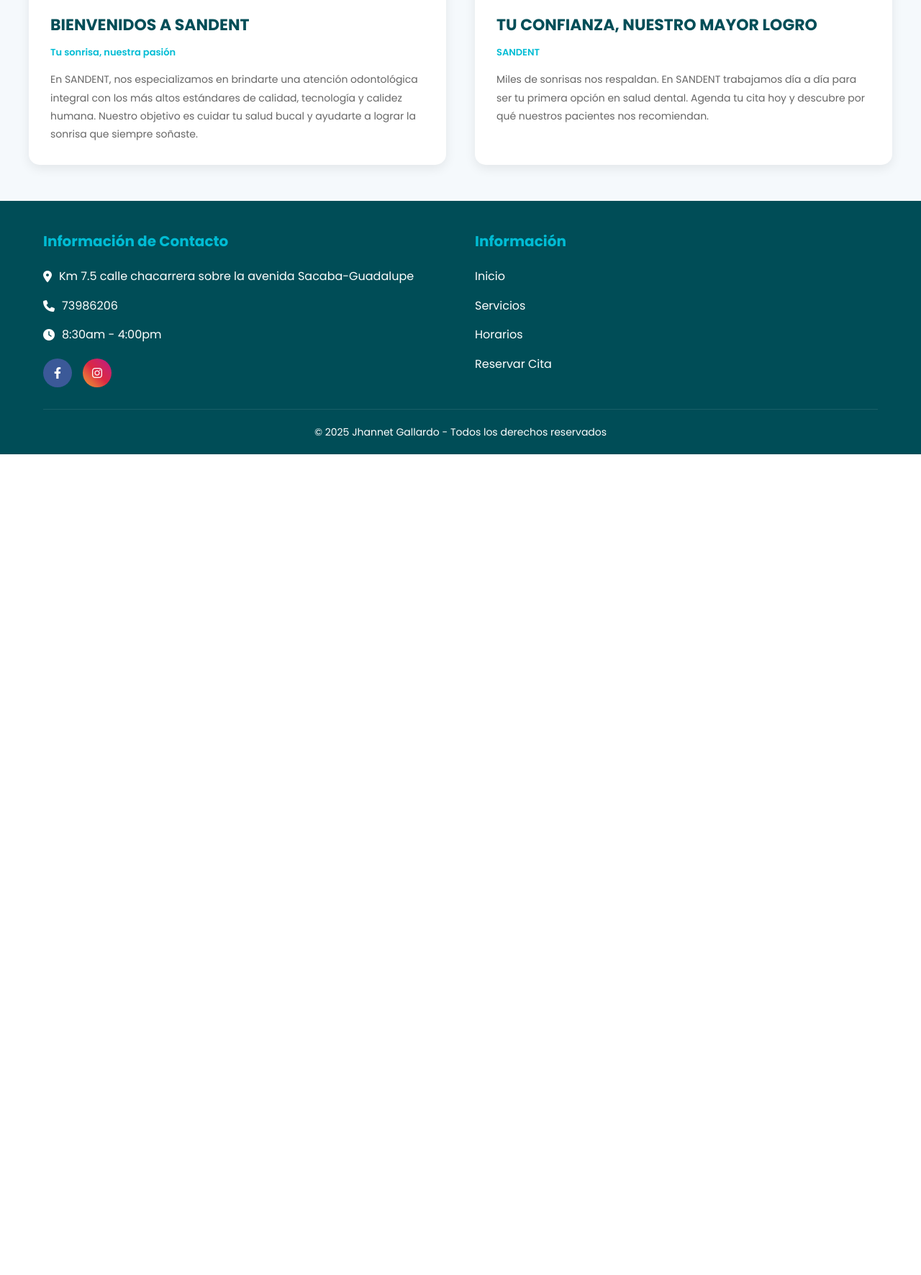
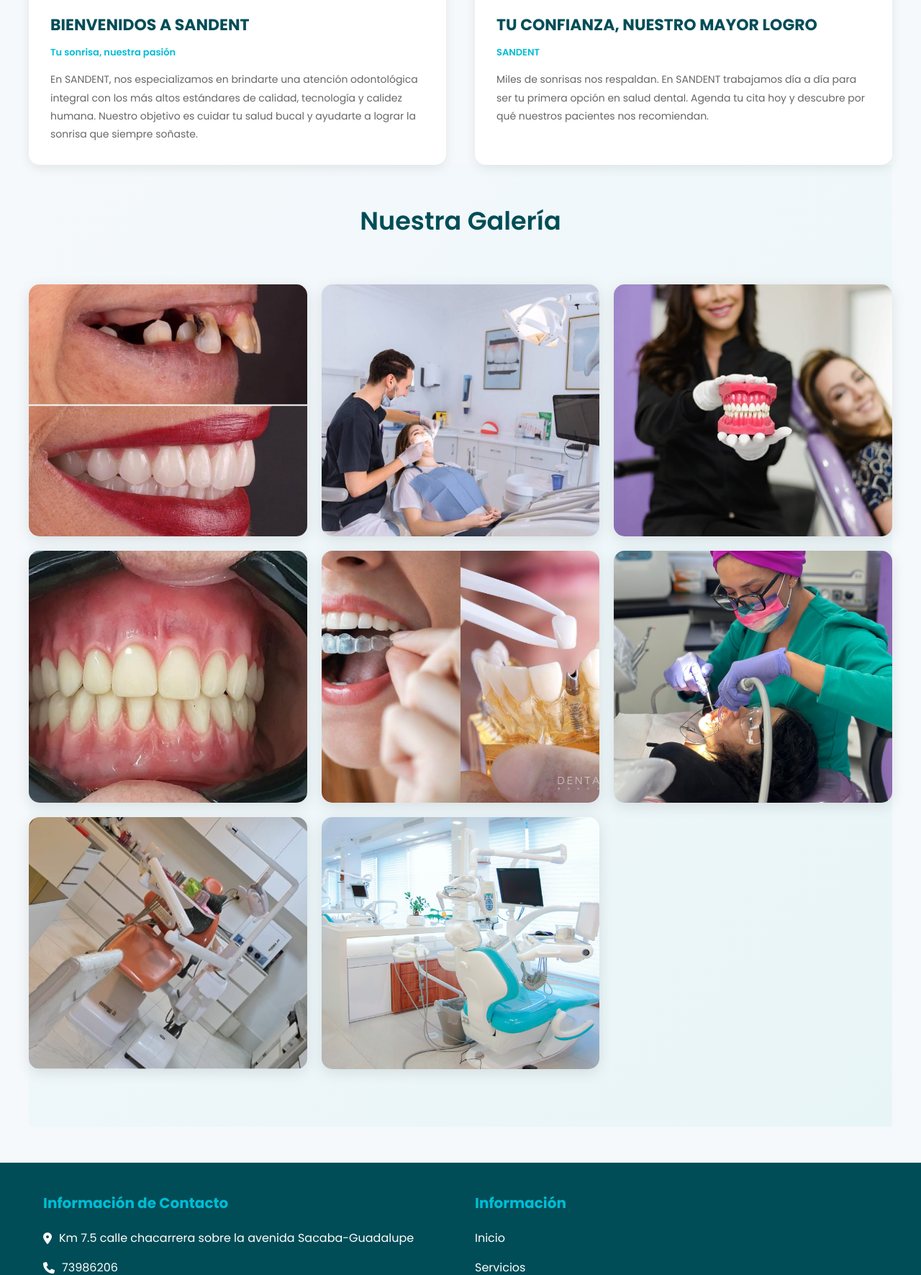
Before and after one commit to Faxterefalt/consultorio-dental, a PHP site: page / in a window 1280 px wide. Shown: the part 3040-4811 px from the top of the page at 72% size. Before the commit the page ends 3671 px from the top, so only its background shows below. Run offline with PHP 8.4, Linux system fonts and the light colour scheme.

Commit message:
mejoras en inicio

```diff
--- /dev/null
+++ b/consultorio-dental/assets/css/gallery.css
@@ -0,0 +1,239 @@
+/* ================================== */
+/*       GALERÍA MODERNA              */
+/* ================================== */
+
+.gallery-section {
+    padding: 5rem 0;
+    background: linear-gradient(135deg, #f5f9fc 0%, #e8f5f7 100%);
+}
+
+.gallery-container {
+    display: grid;
+    grid-template-columns: repeat(auto-fit, minmax(30rem, 1fr));
+    gap: 2rem;
+    padding: 3rem 0;
+}
+
+.gallery-item {
+    position: relative;
+    overflow: hidden;
+    border-radius: 1.5rem;
+    box-shadow: 0 5px 20px rgba(0,0,0,0.1);
+    cursor: pointer;
+    transition: all 0.4s cubic-bezier(0.4, 0, 0.2, 1);
+}
+
+.gallery-item::before {
+    content: '';
+    position: absolute;
+    top: 0;
+    left: 0;
+    width: 100%;
+    height: 100%;
+    background: linear-gradient(135deg, rgba(0,188,212,0.8), rgba(0,151,167,0.9));
+    opacity: 0;
+    transition: opacity 0.4s ease;
+    z-index: 1;
+}
+
+.gallery-item:hover::before {
+    opacity: 1;
+}
+
+.gallery-item:hover {
+    transform: translateY(-10px) scale(1.02);
+    box-shadow: 0 15px 40px rgba(0,188,212,0.3);
+}
+
+.gallery-item img {
+    width: 100%;
+    height: 35rem;
+    object-fit: cover;
+    display: block;
+    transition: transform 0.4s ease;
+}
+
+.gallery-item:hover img {
+    transform: scale(1.1);
+}
+
+.gallery-overlay {
+    position: absolute;
+    bottom: 0;
+    left: 0;
+    right: 0;
+    padding: 2rem;
+    background: linear-gradient(to top, rgba(0,0,0,0.8), transparent);
+    transform: translateY(100%);
+    transition: transform 0.4s ease;
+    z-index: 2;
+}
+
+.gallery-item:hover .gallery-overlay {
+    transform: translateY(0);
+}
+
+.gallery-overlay h4 {
+    color: #fff;
+    font-size: 1.8rem;
+    margin-bottom: 0.5rem;
+    font-weight: 600;
+}
+
+.gallery-overlay p {
+    color: rgba(255,255,255,0.9);
+    font-size: 1.3rem;
+}
+
+.gallery-icon {
+    position: absolute;
+    top: 50%;
+    left: 50%;
+    transform: translate(-50%, -50%) scale(0);
+    background-color: #fff;
+    width: 6rem;
+    height: 6rem;
+    border-radius: 50%;
+    display: flex;
+    align-items: center;
+    justify-content: center;
+    transition: transform 0.3s ease;
+    z-index: 2;
+}
+
+.gallery-item:hover .gallery-icon {
+    transform: translate(-50%, -50%) scale(1);
+}
+
+.gallery-icon i {
+    font-size: 2.5rem;
+    color: var(--primary-color);
+}
+
+/* Lightbox Modal */
+.lightbox {
+    display: none;
+    position: fixed;
+    top: 0;
+    left: 0;
+    width: 100%;
+    height: 100%;
+    background-color: rgba(0,0,0,0.95);
+    z-index: 1000;
+    opacity: 0;
+    transition: opacity 0.3s ease;
+}
+
+.lightbox.active {
+    display: flex;
+    align-items: center;
+    justify-content: center;
+    opacity: 1;
+}
+
+.lightbox-content {
+    max-width: 90%;
+    max-height: 90%;
+    position: relative;
+    animation: zoomIn 0.3s ease;
+}
+
+@keyframes zoomIn {
+    from {
+        transform: scale(0.8);
+        opacity: 0;
+    }
+    to {
+        transform: scale(1);
+        opacity: 1;
+    }
+}
+
+.lightbox img {
+    max-width: 100%;
+    max-height: 85vh;
+    border-radius: 1rem;
+    box-shadow: 0 10px 50px rgba(0,188,212,0.3);
+}
+
+.lightbox-close {
+    position: absolute;
+    top: -4rem;
+    right: 0;
+    background: transparent;
+    border: none;
+    color: #fff;
+    font-size: 4rem;
+    cursor: pointer;
+    transition: transform 0.3s ease;
+}
+
+.lightbox-close:hover {
+    transform: rotate(90deg);
+}
+
+.lightbox-nav {
+    position: absolute;
+    top: 50%;
+    transform: translateY(-50%);
+    background-color: rgba(255,255,255,0.2);
+    border: none;
+    color: #fff;
+    font-size: 3rem;
+    padding: 1.5rem 2rem;
+    cursor: pointer;
+    transition: all 0.3s ease;
+    backdrop-filter: blur(10px);
+    border-radius: 0.5rem;
+}
+
+.lightbox-nav:hover {
+    background-color: rgba(0,188,212,0.8);
+}
+
+.lightbox-prev {
+    left: 2rem;
+}
+
+.lightbox-next {
+    right: 2rem;
+}
+
+/* Responsive */
+@media (max-width: 768px) {
+    .gallery-container {
+        grid-template-columns: 1fr;
+        gap: 1.5rem;
+    }
+
+    .gallery-item img {
+        height: 30rem;
+    }
+
+    .lightbox-nav {
+        font-size: 2rem;
+        padding: 1rem 1.5rem;
+    }
+
+    .lightbox-prev {
+        left: 1rem;
+    }
+
+    .lightbox-next {
+        right: 1rem;
+    }
+}
+
+@media (max-width: 468px) {
+    .gallery-item img {
+        height: 25rem;
+    }
+
+    .gallery-overlay h4 {
+        font-size: 1.5rem;
+    }
+
+    .gallery-overlay p {
+        font-size: 1.2rem;
+    }
+}
--- a/consultorio-dental/index.php
+++ b/consultorio-dental/index.php
@@ -1,4 +1,5 @@
 <?php
+
 $siteName = "SANDENT";
 $phone = "73986206";
 $address = "Km 7.5 calle chacarrera sobre la avenida Sacaba-Guadalupe";
@@ -74,11 +75,63 @@ $features = [
     ]
 ];
 
+// Imágenes de la galería
+$galeria = [
+    [
+        'imagen' => './assets/img/antesydespués.jpg',
+        'titulo' => 'Transformaciones Increíbles',
+        'descripcion' => 'Resultados que hablan por sí solos'
+    ],
+    [
+        'imagen' => './assets/img/consultorio-trabajo.jpg',
+        'titulo' => 'Profesionales en Acción',
+        'descripcion' => 'Precisión y cuidado en cada procedimiento'
+    ],
+    [
+        'imagen' => './assets/img/cuidado.jpg',
+        'titulo' => 'Tu Sonrisa Importa',
+        'descripcion' => 'Atención personalizada y profesional'
+    ],
+    [
+        'imagen' => './assets/img/estética.jpg',
+        'titulo' => 'Sonrisas Perfectas',
+        'descripcion' => 'Resultados naturales y hermosos'
+    ],
+    [
+        'imagen' => './assets/img/implantes.jpg',
+        'titulo' => 'Implantes Dentales',
+        'descripcion' => 'Tecnología de última generación'
+    ],
+    [
+        'imagen' => './assets/img/operatoria.jpg',
+        'titulo' => 'Equipo Profesional',
+        'descripcion' => 'Experiencia y dedicación'
+    ],
+    [
+        'imagen' => './assets/img/presentacion.png',
+        'titulo' => 'Nuestro Equipo',
+        'descripcion' => 'Comprometidos con tu salud dental'
+    ],
+    [
+        'imagen' => './assets/img/instalaciones.png',
+        'titulo' => 'Instalaciones Modernas',
+        'descripcion' => 'Comodidad y tecnología'
+    ]
+];
+
 // Incluir header
 include './header.php';
 ?>
 
+<!-- Agregar el CSS de la galería -->
+<link rel="stylesheet" href="./assets/css/gallery.css">
+
 <section class="banner">
+    <video class="banner-video" autoplay muted loop playsinline>
+        <source src="./assets/img/dentist.mp4" type="video/mp4">
+        Tu navegador no soporta el elemento de video.
+    </video>
+    <div class="banner-overlay"></div>
     <div class="content-banner">
         <p>Consultorio Odontológico</p>
         <h2><?php echo $siteName; ?> <br />Tu Sonrisa, Nuestra Pasión</h2>
@@ -171,7 +224,80 @@ include './header.php';
                 </div>
             </div>
         </div>
+
+        <!-- GALERÍA MODERNA -->
+        <div class="gallery-section">
+            <h2 class="heading-1">Nuestra Galería</h2>
+            <div class="gallery-container container">
+                <?php foreach ($galeria as $index => $foto): ?>
+                    <div class="gallery-item" onclick="openLightbox(<?php echo $index; ?>)">
+                        <img src="<?php echo $foto['imagen']; ?>" alt="<?php echo $foto['titulo']; ?>">
+                        <div class="gallery-icon">
+                            <i class="fa-solid fa-search-plus"></i>
+                        </div>
+                        <div class="gallery-overlay">
+                            <h4><?php echo $foto['titulo']; ?></h4>
+                            <p><?php echo $foto['descripcion']; ?></p>
+                        </div>
+                    </div>
+                <?php endforeach; ?>
+            </div>
+        </div>
     </section>
 </main>
 
+<!-- Lightbox Modal -->
+<div class="lightbox" id="lightbox" onclick="closeLightbox()">
+    <div class="lightbox-content" onclick="event.stopPropagation()">
+        <button class="lightbox-close" onclick="closeLightbox()">&times;</button>
+        <button class="lightbox-nav lightbox-prev" onclick="changeImage(-1)">&#10094;</button>
+        <img id="lightbox-img" src="" alt="">
+        <button class="lightbox-nav lightbox-next" onclick="changeImage(1)">&#10095;</button>
+    </div>
+</div>
+
+<script>
+    const galleryImages = <?php echo json_encode($galeria); ?>;
+    let currentImageIndex = 0;
+
+    function openLightbox(index) {
+        currentImageIndex = index;
+        const lightbox = document.getElementById('lightbox');
+        const img = document.getElementById('lightbox-img');
+        img.src = galleryImages[index].imagen;
+        img.alt = galleryImages[index].titulo;
+        lightbox.classList.add('active');
+        document.body.style.overflow = 'hidden';
+    }
+
+    function closeLightbox() {
+        const lightbox = document.getElementById('lightbox');
+        lightbox.classList.remove('active');
+        document.body.style.overflow = 'auto';
+    }
+
+    function changeImage(direction) {
+        currentImageIndex += direction;
+        if (currentImageIndex < 0) {
+            currentImageIndex = galleryImages.length - 1;
+        } else if (currentImageIndex >= galleryImages.length) {
+            currentImageIndex = 0;
+        }
+        const img = document.getElementById('lightbox-img');
+        img.src = galleryImages[currentImageIndex].imagen;
+        img.alt = galleryImages[currentImageIndex].titulo;
+    }
+
+    // Cerrar con tecla ESC
+    document.addEventListener('keydown', function(event) {
+        if (event.key === 'Escape') {
+            closeLightbox();
+        } else if (event.key === 'ArrowLeft') {
+            changeImage(-1);
+        } else if (event.key === 'ArrowRight') {
+            changeImage(1);
+        }
+    });
+</script>
+
 <?php include './footer.php'; ?>
```
Also changed, not shown: consultorio-dental/assets/css/styles.css (+65 -0 lines), consultorio-dental/assets/img/consultorio-moderno.jpeg (added), consultorio-dental/assets/img/consultorio-trabajo.jpg (added), consultorio-dental/assets/img/implantes.jpg (added), consultorio-dental/assets/img/instalaciones.png (added), 2 other files.
